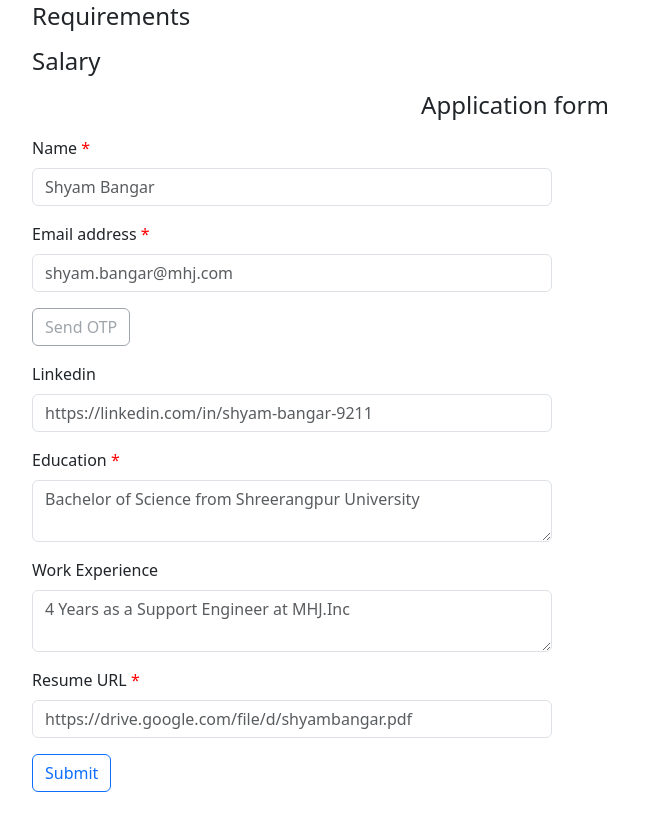
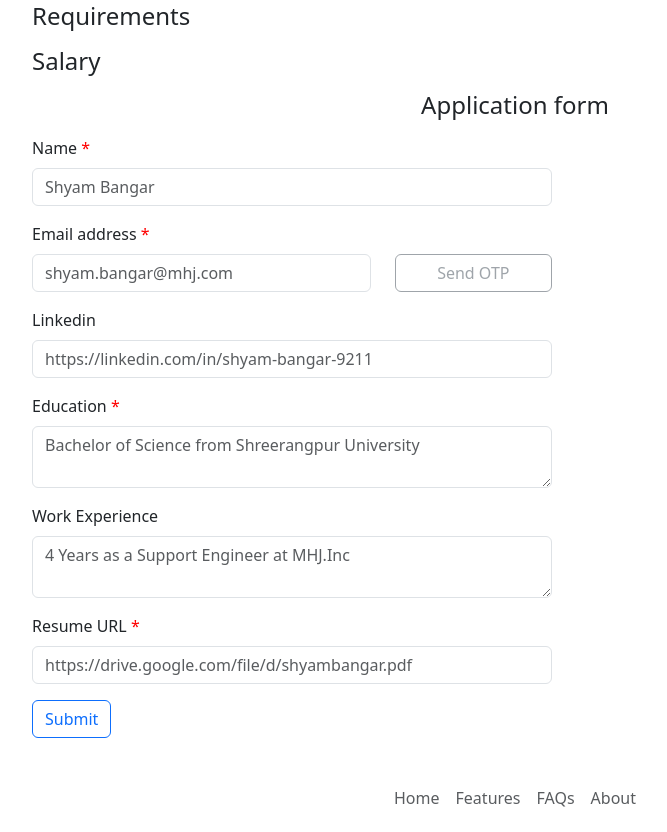
Before and after one commit to Shubham-Patil34/yashshree-careers-website, a Flask app: template templates/jobpage.html in a window 1280 px wide. Shown: the part 497-1329 px from the top of the page, without its empty margins (125-792 px from the left). Run offline with Flask 3, Linux system fonts and the light colour scheme; the template is opened without the code that fills it, so the values that code supplies are empty; some libraries are stand-ins or nearby versions.

Commit message:
Aesthetic improvements in form

```diff
--- a/templates/application_form.html
+++ b/templates/application_form.html
@@ -14,17 +14,29 @@
     <label for="name" class="form-label required">Name</label>
     <input type="text" class="form-control" id="name" name="name" placeholder="Shyam Bangar" required>
   </div>
-  <div class="mb-3">
+  <div>
     <label for="email" class="form-label required">Email address</label>
-    <input type="email" class="form-control" id="email" name="email" placeholder="shyam.bangar@mhj.com" oninput="enableSendOTP()"  required>
+      <div class="row">
+        <div class="col-sm-8 mb-3 mb-sm-0">
+          <input type="email" class="form-control" id="email" name="email" placeholder="shyam.bangar@mhj.com" oninput="enableSendOTP()"  required>
+        </div>
+        <div class="col-sm-4">
+            <button class="btn btn-outline-secondary mb-3" id="sendOTPButton" onclick="sendOTP('{{domain_ref}}')" style="width:100%;" disabled>Send OTP</button>
+        </div>
+      </div>
   </div>
-  <button class="btn btn-outline-secondary mb-3" id="sendOTPButton" onclick="sendOTP('{{domain_ref}}')" disabled>Send OTP</button>
-  <div class="mb-3" id="otpField" style="display: none;">
-    <label for="otp">Enter OTP:</label>
-    <input type="text" id="otp" name="otp" required>
+
+  <div id="otpField" style="display: none;">
+    <label class="form-label" for="otp">Enter OTP:</label>
+    <div class="row">
+      <div class="col-sm-8 mb-3 mb-sm-0">
+        <input class="form-control" type="text" id="otp" name="otp" required>
+      </div>
+      <div class="col-sm-4">
+        <button class="btn btn-outline-success mb-3" id="verifyButton" style="display: none; width:100%;">Verify</button>
+      </div>
+    </div>
   </div>
-  <button class="btn btn-outline-success mb-3" id="verifyButton" style="display: none;">Verify</button>
-
   <div class="mb-3">
     <label for="linkedin_url" class="form-label">Linkedin</label>
     <input type="url" class="form-control" id="linkedin_ulr" name="linkedin_url" placeholder="https://linkedin.com/in/shyam-bangar-9211">
```
Also changed, not shown: 1 other file.
